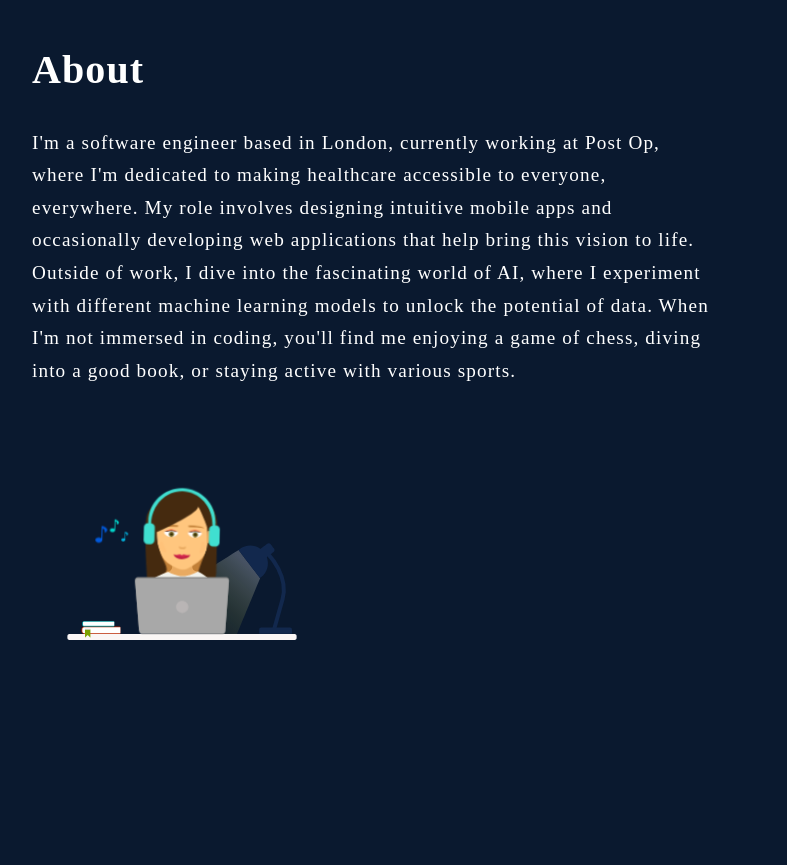
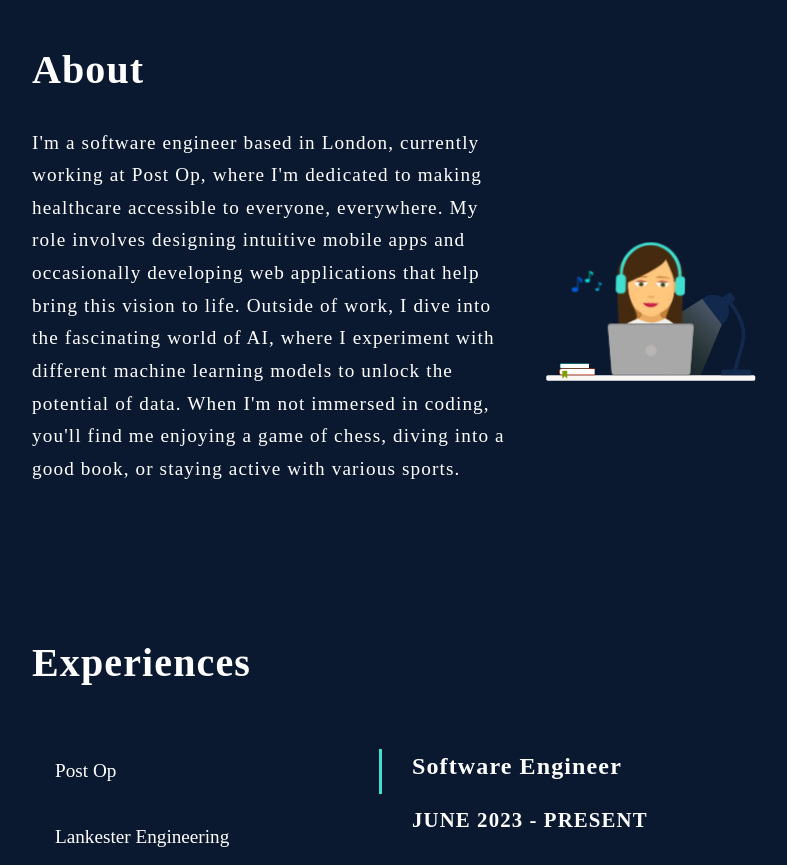
Before and after one commit to joyce-leesw/joyce-lee, a React (Vite) app: page / in a window 1280 px wide. Shown: the part 620-1485 px from the top of the page, without its empty margins (230-1017 px from the left). Built offline with nearby package versions, Linux system fonts and the light colour scheme; a web font is replaced by a local one.

Commit message:
added pawn favicon and aligned lottie in about section

```diff
--- a/index.html
+++ b/index.html
@@ -2,7 +2,7 @@
 <html lang="en">
   <head>
     <meta charset="UTF-8" />
-    <link rel="icon" type="image/svg+xml" href="/vite.svg" />
+    <link rel="icon" type="image/png" href="/pawn.png" />
     <meta name="viewport" content="width=device-width, initial-scale=1.0" />
     <title>Joyce Lee</title>
   </head>
--- a/src/components/About.jsx
+++ b/src/components/About.jsx
@@ -7,10 +7,12 @@ import '../styles/About.css';
 export default function About () {
 	return (
 		<Section id="about" title="About">
-			<div className="content">
-				{ABOUT}
+			<div className="content-wrapper">
+				<div className="content">
+					{ABOUT}
+				</div>
+				<Lottie animationData={joyceAnimation} loop={true} style={{ height: 300, width: 300 }} />
 			</div>
-			<Lottie animationData={joyceAnimation} loop={true} style={{ height: 300, width: 300 }} />
 		</Section>
 	)
 }
--- a/src/styles/About.css
+++ b/src/styles/About.css
@@ -1,10 +1,12 @@
+.content-wrapper {
+  display: flex;
+  align-items: center;
+  justify-content: space-between;
+}
 
 .content {
-  display: grid;
-  grid-template-rows: auto 1fr;
-  gap: 20px;
   font-size: 1.2em;
   line-height: 1.7;
   font-family: 'MontserratLight';
-  width: 90%;
+  width: 70%;
 }
```
Also changed, not shown: public/pawn.png (added).
